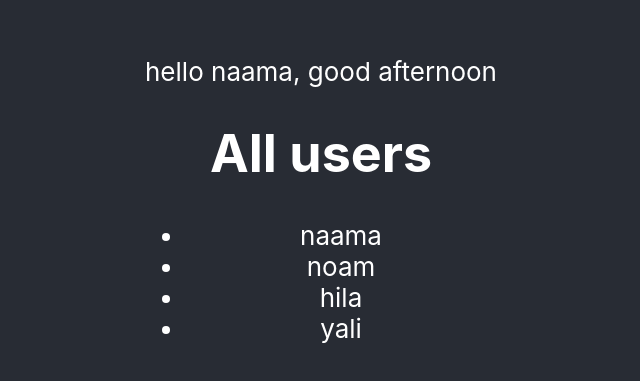
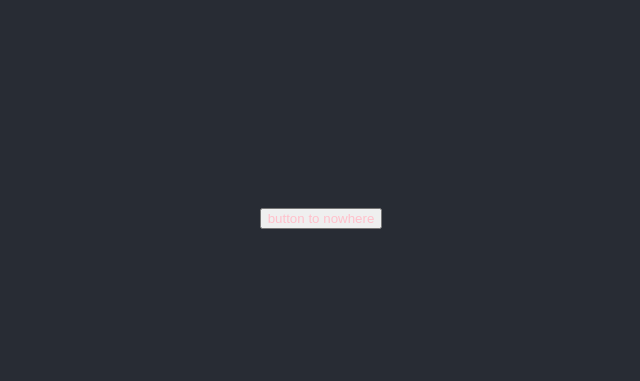
Before and after one commit to NaamaPeker/Hello_react, a React (Create React App) app in the folder my-app/: page / in a window 1280 px wide. Shown: the part 187-568 px from the top of the page, without its empty margins (319-959 px from the left). Built offline with nearby package versions, Linux system fonts and the light colour scheme.

Commit message:
added button

```diff
--- a/my-app/src/App.tsx
+++ b/my-app/src/App.tsx
@@ -4,6 +4,7 @@ import GreetingCard from './GreetingCard';
 import './App.css';
 import UserList
  from './UserList';
+import CustomButton from './customButton';
 
  const users = ['naama', 'noam', 'hila', 'yali']
 
@@ -13,10 +14,7 @@ import UserList
       <header className="App-header">
        {
         <div>
-          <GreetingCard name = "naama" messege = "good afternoon"></GreetingCard>
-
-        <h1>All users</h1>
-        <UserList users = {users}/>
+        <CustomButton Label="button to nowhere" Color="pink"/>
         </div>
 }
       </header>
--- /dev/null
+++ b/my-app/src/customButton.tsx
@@ -0,0 +1,17 @@
+import React from 'react'
+
+interface CustomButtonProps
+{
+    Label: string;
+    Color: string;
+}
+
+export const CustomButton: React.FC<CustomButtonProps> = ({Label, Color})=>{
+    return (
+
+        <button style={{color: Color}} className = "custombutton">
+            {Label}
+        </button>
+    )
+}
+export default CustomButton;
```
